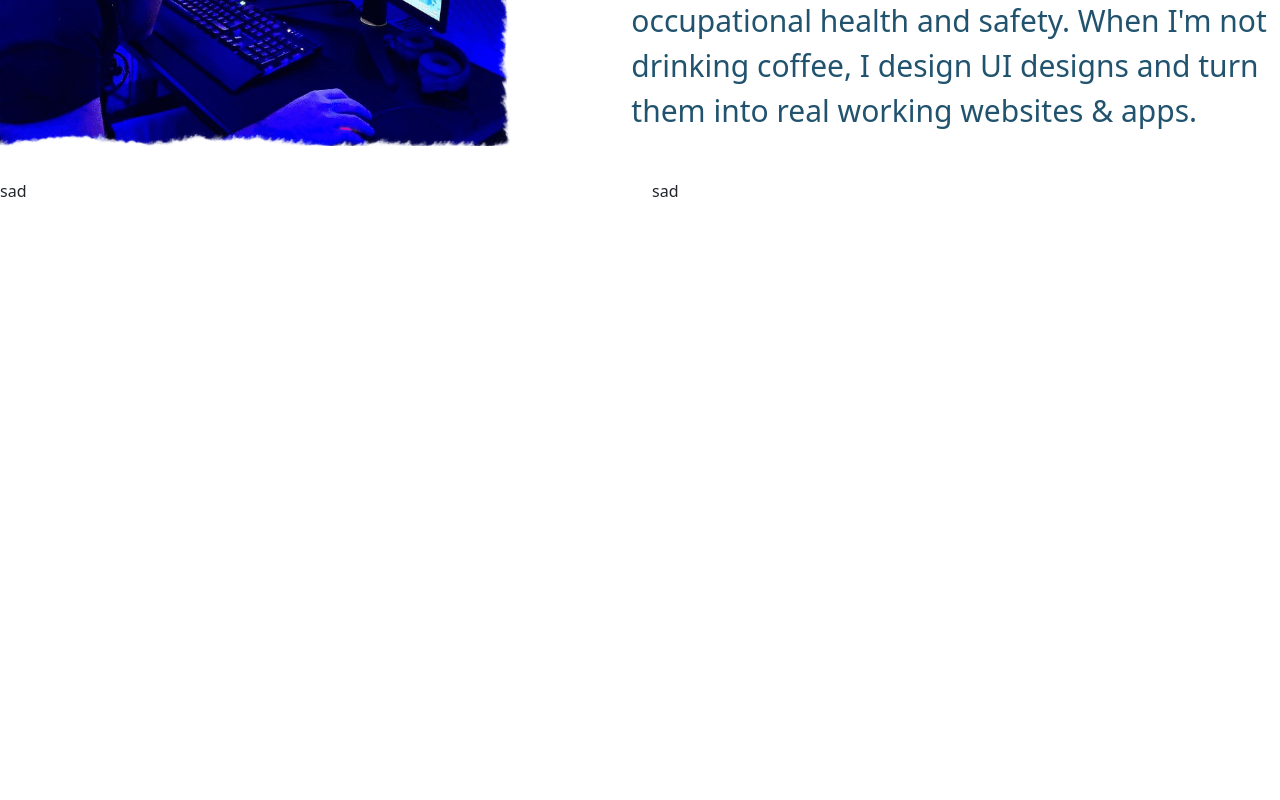
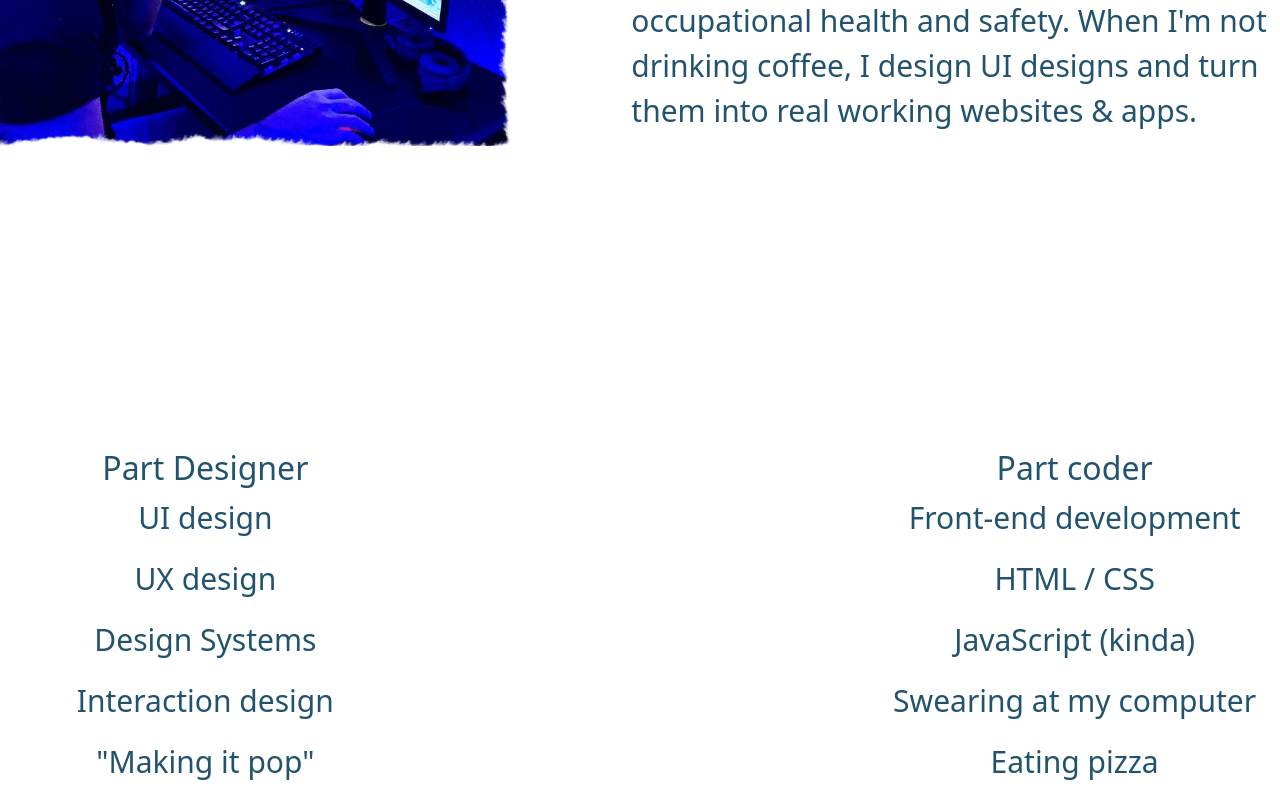
Before and after one commit to furkancak1r/Angular-mfcsite, an Angular app: page /about in a window 1280 px wide. Shown: the part 412-1212 px from the top of the page. Before the commit the page ends 800 px from the top, so only its background shows below. Built offline with nearby package versions, Linux system fonts and the light colour scheme.

Commit message:
milestone-point

```diff
--- a/src/app/components/about/about/about.component.html
+++ b/src/app/components/about/about/about.component.html
@@ -18,7 +18,26 @@
     </p>
   </div>
 </div>
-<div class="row" style="padding-top: 30px">
-  <div class="col-md-6">sad</div>
-  <div class="col-md-6">sad</div>
+<div class="row" style="color: rgba(33, 83, 110, 1); padding-top: 300px">
+  <div class="col-md-4" style="text-align: center; align-items: center">
+    <h2>Part Designer</h2>
+    <div style="font-size: 30px">
+      <p>UI design</p>
+      <p>UX design</p>
+      <p>Design Systems</p>
+      <p>Interaction design</p>
+      <p>"Making it pop"</p>
+    </div>
+  </div>
+  <div class="col-md-4" style="text-align: center; align-items: center"></div>
+  <div class="col-md-4" style="text-align: center; align-items: center">
+    <h2>Part coder</h2>
+    <div style="font-size: 30px">
+      <p>Front-end development</p>
+      <p>HTML / CSS</p>
+      <p>JavaScript (kinda)</p>
+      <p>Swearing at my computer</p>
+      <p>Eating pizza</p>
+    </div>
+  </div>
 </div>
```
